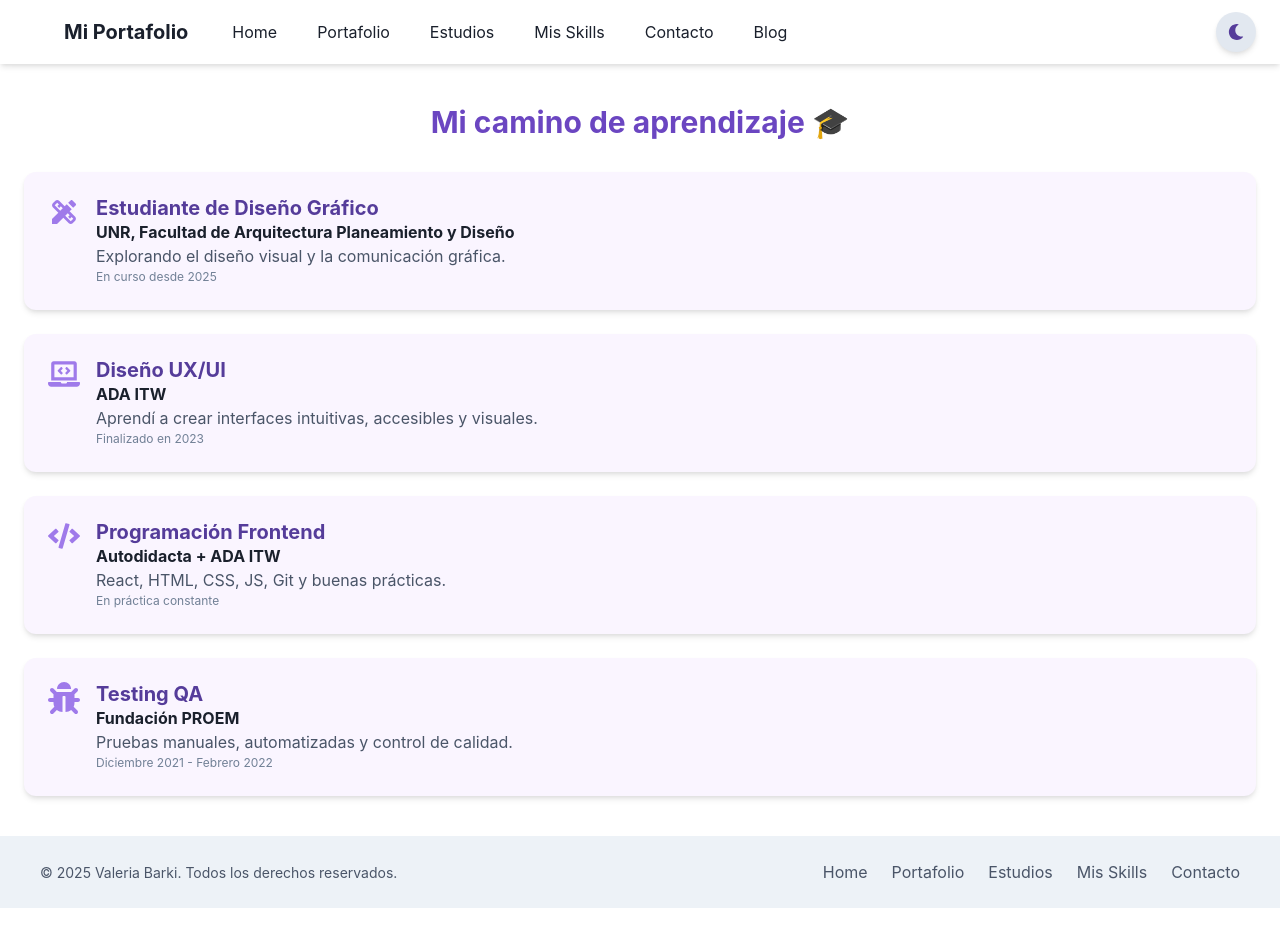
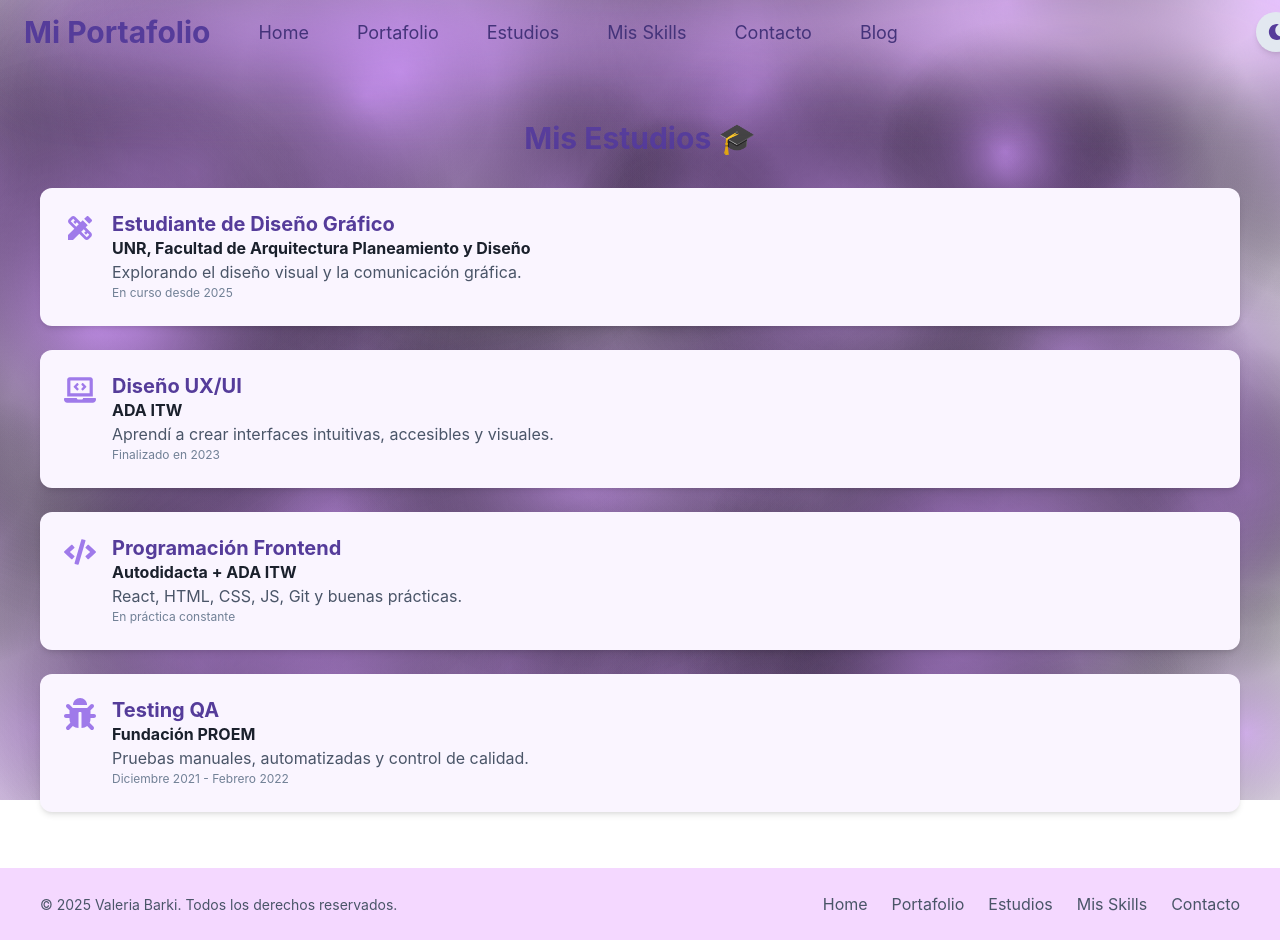
Before and after one commit to ValkiriaB/Portafolio2.0, a React (Vite) app: page /estudios in a window 1280 px wide. Before the commit the page ends 908 px from the top, so only its background shows below. Built offline with nearby package versions, Linux system fonts and the light colour scheme.

Commit message:
modificaciones en el diseño

```diff
--- a/src/App.jsx
+++ b/src/App.jsx
@@ -1,27 +1,34 @@
-import React from 'react'
-import { BrowserRouter as Router, Routes, Route } from 'react-router-dom'
-import { Box, Flex } from '@chakra-ui/react'
-
-import Navbar from './components/navbar'
-import Home from './components/Home'
-import Portfolio from './components/Portafolio'
-import Estudios from './components/Estudios'
-import Skills from './components/About'
-import Contacto from './components/Contact'
-import Footer from './components/Footer'
-import Blog from './components/blog'
+import React from "react";
+import { BrowserRouter as Router, Routes, Route } from "react-router-dom";
+import { Box, Flex } from "@chakra-ui/react";
+import Navbar from "./components/navbar";
+import Footer from "./components/Footer";
+import Home from "./components/Home";
+import Portfolio from "./components/Portafolio";
+import Estudios from "./components/Estudios";
+import Skills from "./components/About";
+import Contacto from "./components/Contact";
+import Blog from "./components/blog";
+import FogBackground from "./components/FogBackground";
 
 function App() {
   return (
     <Router>
-      <Flex direction="column" minH="100vh">
+      {/* NIEBLA */}
+      <FogBackground />
+
+      <Flex
+        direction="column"
+        minH="100vh"
+        position="relative"
+        zIndex={1}
+        overflowX="hidden" // Bloquea scroll horizontal por hover
+      >
+        {/* Navbar */}
         <Navbar />
 
-        {/*
-          pt dinámico para navbar fija que cambia de tamaño en móvil
-          flex=1 para que ocupe todo el espacio restante y empuje el footer abajo
-        */}
-        <Box pt={{ base: '56px', md: '64px' }} flex="1">
+        {/* Contenido principal */}
+        <Box pt={{ base: "56px", md: "64px" }} flex="1">
           <Routes>
             <Route path="/" element={<Home />} />
             <Route path="/portafolio" element={<Portfolio />} />
@@ -32,10 +39,11 @@ function App() {
           </Routes>
         </Box>
 
+        {/* Footer */}
         <Footer />
       </Flex>
     </Router>
-  )
+  );
 }
 
-export default App
+export default App;
--- a/src/components/About.jsx
+++ b/src/components/About.jsx
@@ -8,6 +8,7 @@ import {
   useColorModeValue
 } from '@chakra-ui/react'
 import { motion } from 'framer-motion'
+import { use } from 'react'
 import {
   FaCode,
   FaPaintBrush,
@@ -55,15 +56,16 @@ const skills = [
 export default function Skills() {
   const bg = useColorModeValue('gray.100', 'gray.700')
   const textColor = useColorModeValue('gray.800', 'gray.200')
-
+  const color =  useColorModeValue('purple.700', 'purple.200')
+  const icon = useColorModeValue ('purple.500', 'purple.200')
   return (
-    <Box px={{ base: 4, md: 6 }} py={{ base: 6, md: 10 }} maxW="1200px" mx="auto">
+    <Box px={{ base: 4, md: 6 }} py={{ base: 6, md: 16 }} maxW="1200px" mx="auto">
       <Heading
         as="h2"
         size="xl"
-        mb={{ base: 8, md: 10 }}
+        mb={{ base: 8, md: 8 }}
         textAlign="center"
-        color="purple.500"
+        color= {color}
       >
         Mis Skills
       </Heading>
@@ -83,7 +85,7 @@ export default function Skills() {
             whileHover={{ scale: 1.05 }}
           >
             <VStack spacing={3} align="start">
-              <Icon as={skill.icon} boxSize={{ base: 6, md: 8 }} color="orange.400" />
+              <Icon as={skill.icon} boxSize={{ base: 6, md: 8 }} color={icon} />
               <Heading as="h3" size="md" color={textColor}>
                 {skill.title}
               </Heading>
--- a/src/components/Contact.jsx
+++ b/src/components/Contact.jsx
@@ -13,10 +13,10 @@ import { motion } from 'framer-motion'
 const MotionBox = motion(Box)
 
 export default function Contacto() {
-  const iconColor = useColorModeValue('purple.500', 'orange.300')
-  const headingColor = useColorModeValue('purple.500', 'orange.300')
-  const textColor = useColorModeValue('gray.600', 'gray.300')
-  const hoverColor = useColorModeValue('orange.400', 'yellow.300')
+  const iconColor = useColorModeValue('purple.700', 'purple.200')
+  const headingColor = useColorModeValue('purple.700', 'purple.200')
+  const textColor = useColorModeValue('gray.700', 'gray.300')
+  const hoverColor = useColorModeValue('orange.400', 'orange.400')
 
   const contacts = [
     {
@@ -43,7 +43,7 @@ export default function Contacto() {
 
   return (
     <MotionBox
-      py={12}
+      py={20}
       px={6}
       maxW="700px"
       mx="auto"
--- a/src/components/Estudios.jsx
+++ b/src/components/Estudios.jsx
@@ -1,4 +1,3 @@
-// src/components/Estudios.jsx
 import {
   Box,
   Heading,
@@ -47,45 +46,43 @@ const MotionBox = motion(Box)
 
 export default function Estudios() {
   const bg = useColorModeValue('purple.50', 'purple.900')
-  const headingColor = useColorModeValue('purple.600', 'purple.300')
+  const headingColor = useColorModeValue('purple.700', 'purple.200')
   const tituloColor = useColorModeValue('purple.700', 'purple.200')
   const descripcionColor = useColorModeValue('gray.600', 'gray.300')
   const fechaColor = useColorModeValue('gray.500', 'gray.400')
 
   return (
-    <Box px={{ base: 4, md: 6 }} py={{ base: 8, md: 10 }}>
-      <Heading mb={8} textAlign="center" color={headingColor} fontSize={{ base: '2xl', md: '3xl' }}>
-        Mi camino de aprendizaje 🎓
+    <Box px={{ base: 4, md: 6 }} py={{ base: 8, md: 14 }}>
+      <Heading
+        mb={8}
+        textAlign="center"
+        color={headingColor}
+        fontSize={{ base: '2xl', md: '3xl' }}
+      >
+        Mis Estudios 🎓
       </Heading>
 
-      <VStack spacing={6} align="stretch">
+      <VStack spacing={6} align="center"> {/* centrado horizontal */}
         {estudios.map((item, index) => (
           <MotionBox
             key={index}
             whileHover={{ scale: 1.03 }}
+            initial={{ opacity: 0, x: -50 }}
             whileInView={{ opacity: 1, x: 0 }}
-            initial={{ opacity: 0, x: -50 }}
             transition={{ duration: 0.4, delay: index * 0.1 }}
             bg={bg}
             p={{ base: 4, md: 6 }}
             rounded="xl"
             shadow="md"
+            w={{ base: '90%', md: '1200px' }}
           >
             <Stack direction={{ base: 'column', md: 'row' }} spacing={4} align="flex-start">
               <Icon as={item.icon} boxSize={{ base: 6, md: 8 }} color="purple.400" />
               <Box>
-                <Heading size="md" color={tituloColor}>
-                  {item.titulo}
-                </Heading>
-                <Text fontWeight="bold" fontSize={{ base: 'sm', md: 'md' }}>
-                  {item.institucion}
-                </Text>
-                <Text fontSize={{ base: 'sm', md: 'md' }} color={descripcionColor}>
-                  {item.descripcion}
-                </Text>
-                <Text fontSize="xs" color={fechaColor}>
-                  {item.fecha}
-                </Text>
+                <Heading size="md" color={tituloColor}>{item.titulo}</Heading>
+                <Text fontWeight="bold" fontSize={{ base: 'sm', md: 'md' }}>{item.institucion}</Text>
+                <Text fontSize={{ base: 'sm', md: 'md' }} color={descripcionColor}>{item.descripcion}</Text>
+                <Text fontSize="xs" color={fechaColor}>{item.fecha}</Text>
               </Box>
             </Stack>
           </MotionBox>
--- /dev/null
+++ b/src/components/FogBackground.jsx
@@ -0,0 +1,86 @@
+import { useEffect, useRef } from "react";
+import { useColorMode } from "@chakra-ui/react";
+
+export default function FogBackground() {
+  const canvasRef = useRef(null);
+  const { colorMode } = useColorMode();
+
+  useEffect(() => {
+    const canvas = canvasRef.current;
+    const ctx = canvas.getContext("2d");
+
+    let width = canvas.width = window.innerWidth;
+    let height = canvas.height = window.innerHeight;
+
+    // Crear partículas con velocidades más altas
+    const particles = [];
+    const particleCount = 70;
+
+    for (let i = 0; i < particleCount; i++) {
+      particles.push({
+        x: Math.random() * width,
+        y: Math.random() * height,
+        radius: 100 + Math.random() * 250,
+        speedX: (Math.random() - 0.5) * (0.5 + Math.random() * 0.8), // aumento velocidad
+        speedY: (Math.random() - 0.5) * (0.5 + Math.random() * 0.8),
+      });
+    }
+
+    const draw = () => {
+      ctx.clearRect(0, 0, width, height);
+
+      particles.forEach(p => {
+        const color = colorMode === "light"
+          ? `rgba(210,150,255,0.6)`   // Light Mode rosa/morado
+          : `rgba(255,255,255,0.15)`; // Dark Mode gris
+
+        const gradient = ctx.createRadialGradient(p.x, p.y, 0, p.x, p.y, p.radius);
+        gradient.addColorStop(0, color);
+        gradient.addColorStop(1, "transparent");
+
+        ctx.fillStyle = gradient;
+        ctx.beginPath();
+        ctx.arc(p.x, p.y, p.radius, 0, Math.PI * 2);
+        ctx.fill();
+
+        // Mover partículas
+        p.x += p.speedX;
+        p.y += p.speedY;
+
+        // Wrap around edges
+        if (p.x - p.radius > width) p.x = -p.radius;
+        if (p.x + p.radius < 0) p.x = width + p.radius;
+        if (p.y - p.radius > height) p.y = -p.radius;
+        if (p.y + p.radius < 0) p.y = height + p.radius;
+      });
+
+      requestAnimationFrame(draw);
+    };
+
+    draw();
+
+    const handleResize = () => {
+      width = canvas.width = window.innerWidth;
+      height = canvas.height = window.innerHeight;
+    };
+    window.addEventListener("resize", handleResize);
+
+    return () => window.removeEventListener("resize", handleResize);
+  }, []);
+
+  return (
+    <canvas
+      ref={canvasRef}
+      style={{
+        position: "fixed",
+        top: 0,
+        left: 0,
+        width: "100vw",
+        height: "100vh",
+        zIndex: 0,
+        pointerEvents: "none",
+        willChange: "transform",
+      }}
+    />
+  );
+}
--- a/src/components/Footer.jsx
+++ b/src/components/Footer.jsx
@@ -1,19 +1,21 @@
-import {
-  Box,
-  Flex,
-  Text,
-  Link,
-  Stack,
-  useColorModeValue,
-} from '@chakra-ui/react'
-import { Link as RouterLink } from 'react-router-dom'
+import { Box, Flex, Text, Link, Stack, useColorModeValue } from '@chakra-ui/react';
+import { Link as RouterLink } from 'react-router-dom';
 
 export default function Footer() {
-  const bg = useColorModeValue('gray.100', 'gray.900')
-  const textColor = useColorModeValue('gray.600', 'gray.400')
+  const textColor = useColorModeValue('gray.600', 'gray.400');
+  const bg = useColorModeValue('rgba(240,200,255,0.7)', 'rgba(50,50,50,0.6)');
 
   return (
-    <Box bg={bg} color={textColor} py={6} px={4} mt="auto" w="100%">
+    <Box
+      bg={bg}
+      color={textColor}
+      py={6}
+      px={4}
+      w="100%"
+      position="relative"
+      zIndex={2}
+      backdropFilter="blur(12px)"
+    >
       <Flex
         maxW="1200px"
         mx="auto"
@@ -27,29 +29,14 @@ export default function Footer() {
         <Text fontSize="sm">
           © {new Date().getFullYear()} Valeria Barki. Todos los derechos reservados.
         </Text>
-
-        <Stack
-          direction={{ base: 'column', sm: 'row' }}
-          spacing={{ base: 2, sm: 4, md: 6 }}
-          align="center"
-        >
-          <Link as={RouterLink} to="/" _hover={{ color: 'purple.500' }}>
-            Home
-          </Link>
-          <Link as={RouterLink} to="/portafolio" _hover={{ color: 'purple.500' }}>
-            Portafolio
-          </Link>
-          <Link as={RouterLink} to="/estudios" _hover={{ color: 'purple.500' }}>
-            Estudios
-          </Link>
-          <Link as={RouterLink} to="/skills" _hover={{ color: 'purple.500' }}>
-            Mis Skills
-          </Link>
-          <Link as={RouterLink} to="/contacto" _hover={{ color: 'purple.500' }}>
-            Contacto
-          </Link>
+        <Stack direction={{ base: 'column', sm: 'row' }} spacing={{ base: 2, sm: 4, md: 6 }} align="center">
+          <Link as={RouterLink} to="/" _hover={{ color: 'purple.500' }}>Home</Link>
+          <Link as={RouterLink} to="/portafolio" _hover={{ color: 'purple.500' }}>Portafolio</Link>
+          <Link as={RouterLink} to="/estudios" _hover={{ color: 'purple.500' }}>Estudios</Link>
+          <Link as={RouterLink} to="/skills" _hover={{ color: 'purple.500' }}>Mis Skills</Link>
+          <Link as={RouterLink} to="/contacto" _hover={{ color: 'purple.500' }}>Contacto</Link>
         </Stack>
       </Flex>
     </Box>
-  )
+  );
 }
--- a/src/components/Home.jsx
+++ b/src/components/Home.jsx
@@ -16,13 +16,14 @@ export default function Home() {
   const shadow = useColorModeValue('md', 'dark-lg')
   const textColor = useColorModeValue('gray.700', 'gray.300')
   const secondaryTextColor = useColorModeValue('gray.600', 'gray.400')
+  const change = useColorModeValue('purple.600', 'purple.200')
 
   return (
     <MotionBox
       maxW={{ base: '90%', md: '800px' }}
       mx="auto"
       my={{ base: 6, md: 12 }}
-      px={{ base: 4, md: 6 }}
+      px={{ base: 4, md: 8 }}
       py={{ base: 6, md: 8 }}
       bg={bg}
       rounded="md"
@@ -32,11 +33,11 @@ export default function Home() {
       animate={{ opacity: 1, y: 0 }}
       transition={{ duration: 0.8, ease: 'easeOut' }}
     >
-      <Stack spacing={{ base: 4, md: 6 }}>
+      <Stack spacing={{ base: 4, md: 8 }}>
         <Heading
           as="h1"
           fontSize={{ base: '2xl', sm: '3xl', md: '4xl' }}
-          color="purple.500"
+          color= {change}
         >
           Hola, soy Valeria Barki
         </Heading>
@@ -60,7 +61,7 @@ export default function Home() {
         <Button
           as={Link}
           href="./ValeriaBarkicv.pdf"
-          colorScheme="orange"
+          colorScheme="purple"
           size={{ base: 'md', md: 'lg' }}
           alignSelf="center"
           target="_blank"
--- a/src/components/Portafolio.jsx
+++ b/src/components/Portafolio.jsx
@@ -76,19 +76,20 @@ export default function Portfolio() {
   const cardShadow = useColorModeValue('md', 'dark-lg')
   const textColor = useColorModeValue('gray.800', 'gray.200')
   const descriptionColor = useColorModeValue('gray.600', 'gray.400')
+  const change = useColorModeValue ('purple.700', 'purple.200')
 
   return (
     <MotionBox
       id="portafolio"
       maxW="7xl"
       mx="auto"
-      py={12}
+      py={16}
       px={{ base: 4, md: 6, lg: 8 }}
       initial={{ opacity: 0, y: 40 }}
       animate={{ opacity: 1, y: 0 }}
       transition={{ duration: 0.8, ease: 'easeOut' }}
     >
-      <Heading mb={{ base: 6, md: 10 }} textAlign="center" color="purple.500">
+      <Heading mb={{ base: 6, md: 10 }} textAlign="center" color={change}>
         Mi Portafolio
       </Heading>
 
--- a/src/components/blog.jsx
+++ b/src/components/blog.jsx
@@ -41,13 +41,14 @@ const posts = [
 
 export default function Blog() {
   const textColor = useColorModeValue('gray.600', 'gray.300')
-  const titleColor = useColorModeValue('purple.500', 'orange.300')
+  const titleColor = useColorModeValue('purple.700', 'purple.200')
+  const link = useColorModeValue ('purple.700', 'purple.200')
 
   return (
     <MotionBox
       maxW="7xl"
       mx="auto"
-      px={{ base: 4, md: 6 }}
+      px={{ base: 4, md: 12 }}
       py={{ base: 8, md: 12 }}
       initial={{ opacity: 0 }}
       animate={{ opacity: 1 }}
@@ -86,7 +87,7 @@ export default function Blog() {
               </Text>
               <Link
                 href={post.link}
-                color="teal.500"
+                color= {link}
                 fontWeight="bold"
                 _hover={{ textDecoration: 'underline' }}
                 fontSize={{ base: 'sm', md: 'md' }}
--- a/src/components/navbar.jsx
+++ b/src/components/navbar.jsx
@@ -1,3 +1,4 @@
+// src/components/Navbar.jsx
 import {
   Box,
   Flex,
@@ -7,6 +8,7 @@ import {
   useDisclosure,
   Stack,
   useColorModeValue,
+  useColorMode,
 } from '@chakra-ui/react'
 import { HamburgerIcon, CloseIcon } from '@chakra-ui/icons'
 import { Link as RouterLink } from 'react-router-dom'
@@ -22,19 +24,19 @@ const Links = [
 ]
 
 const NavLink = ({ to, children }) => {
-  const color = useColorModeValue('gray.800', 'gray.200')
-  const hoverBg = useColorModeValue('purple.300', 'purple.600')
-  const hoverColor = useColorModeValue('white', 'white')
+  const color = useColorModeValue('purple.800', 'purple.300') // Letras naranjas en dark
+  const hoverBg = useColorModeValue('rgba(190, 113, 248, 0.6)', 'rgba(250, 181, 52, 0.27)')
 
   return (
     <Link
       as={RouterLink}
       to={to}
-      px={3}
+      px={4}
       py={2}
       rounded="md"
       color={color}
-      _hover={{ textDecoration: 'none', bg: hoverBg, color: hoverColor }}
+      fontSize={{ base: 'sm', md: 'md', lg: 'lg' }} // Tamaño responsive
+      _hover={{ textDecoration: 'none', bg: hoverBg, color: 'white' }}
     >
       {children}
     </Link>
@@ -43,27 +45,41 @@ const NavLink = ({ to, children }) => {
 
 export default function Navbar() {
   const { isOpen, onOpen, onClose } = useDisclosure()
-  const bg = useColorModeValue('white', 'gray.800')
-  const color = useColorModeValue('gray.800', 'white')
-  const boxShadow = useColorModeValue('md', 'dark-lg')
+  const { colorMode } = useColorMode()
+  const isLight = colorMode === 'light'
+
+  const fogStyle = {
+    position: 'absolute',
+    inset: 0,
+    zIndex: 0,
+    pointerEvents: 'none',
+    background: isLight
+      ? `radial-gradient(circle at 20% 30%, rgba(210,150,255,0.95) 0%, transparent 70%),
+         radial-gradient(circle at 80% 75%, rgba(240,200,255,0.9) 0%, transparent 70%)`
+      : `radial-gradient(circle at 20% 30%, rgba(255,165,0,0.25) 0%, transparent 70%),
+         radial-gradient(circle at 80% 75%, rgba(255,165,0,0.2) 0%, transparent 70%)`,
+    filter: 'blur(40px)',
+    opacity: isLight ? 0.95 : 0.85,
+    transformOrigin: 'center',
+    animation: 'navFogMove 18s ease-in-out infinite alternate',
+  }
+
+  const menuBg = useColorModeValue('rgba(255,255,255,0.5)', 'rgba(20,20,20,0.5)')
 
   return (
-    <Box
-      className="navbar-custom"
-      position="fixed"
-      width="100%"
-      zIndex={8}
-      bg={bg}
-      color={color}
-      boxShadow={boxShadow}
-    >
+    <Box position="fixed" top={0} left={0} width="100%" zIndex={30} bg="transparent" color={useColorModeValue('#3a2f44','orange.400')}>
+      {/* NIEBLA */}
+      <Box className="nav-fog" sx={fogStyle} aria-hidden />
+
       <Flex
         h={16}
         alignItems="center"
         justifyContent="space-between"
         px={6}
-        maxW="1200px"
+        maxW="1290px"
         mx="auto"
+        position="relative"
+        zIndex={1}
       >
         <IconButton
           size="md"
@@ -71,10 +87,16 @@ export default function Navbar() {
           aria-label="Toggle Menu"
           display={{ md: 'none' }}
           onClick={isOpen ? onClose : onOpen}
+          bg="transparent"
+          zIndex={2}
         />
 
         <HStack spacing={8} alignItems="center">
-          <Box fontWeight="bold" fontSize="xl">
+          <Box
+            fontWeight="bold"
+            fontSize={{ base: 'xl', md: '2xl', lg: '3xl' }} // Tamaño responsive
+            color={useColorModeValue('purple.700','purple.300')}
+          >
             Mi Portafolio
           </Box>
           <HStack as="nav" spacing={4} display={{ base: 'none', md: 'flex' }}>
@@ -86,14 +108,14 @@ export default function Navbar() {
           </HStack>
         </HStack>
 
-        {/* Este HStack siempre visible (sin display responsive) */}
         <HStack spacing={4}>
           <ColorModeSwitcher />
         </HStack>
       </Flex>
 
+      {/* Menú móvil */}
       {isOpen && (
-        <Box pb={4} display={{ md: 'none' }}>
+        <Box pb={4} display={{ md: 'none' }} position="relative" zIndex={1} bg={menuBg} backdropFilter="blur(12px)">
           <Stack as="nav" spacing={4} px={6}>
             {Links.map(({ label, to }) => (
               <NavLink key={label} to={to}>
@@ -103,6 +125,14 @@ export default function Navbar() {
           </Stack>
         </Box>
       )}
+
+      {/* Animación de niebla */}
+      <style>{`
+        @keyframes navFogMove {
+          0% { transform: translate(0%, 0%) scale(1); }
+          100% { transform: translate(18%, -12%) scale(1.06); }
+        }
+      `}</style>
     </Box>
   )
 }
--- a/src/components/theme.jsx
+++ b/src/components/theme.jsx
@@ -3,7 +3,7 @@ import { extendTheme } from '@chakra-ui/react'
 
 const config = {
   initialColorMode: 'light',  // puede ser 'light' o 'dark'
-  useSystemColorMode: false,  // si quieres que siga el modo del SO, pon true
+  useSystemColorMode: false,  // si quieres que siga el modo del SO, es true
 }
 
 const theme = extendTheme({ config })
```
Also changed, not shown: package.json (+7 -3 lines), 1 other file (tests, documents, lock files or other folders).
